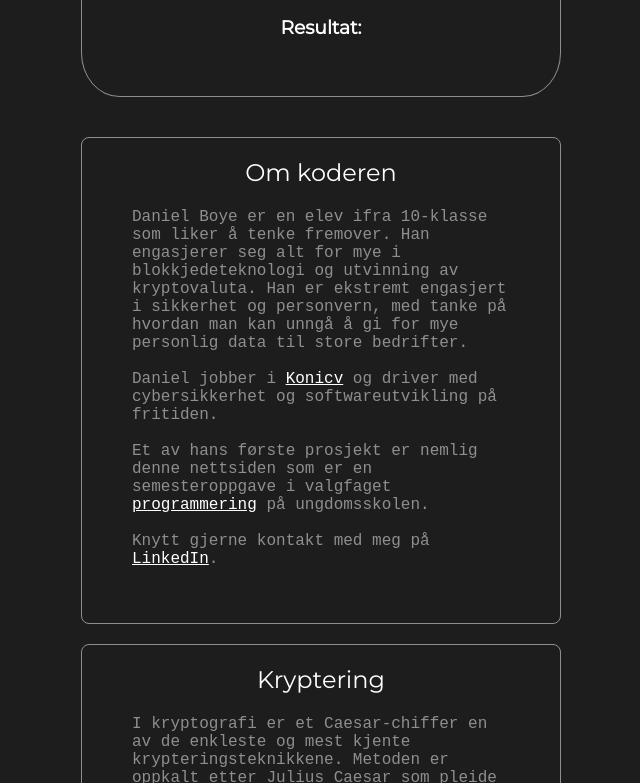
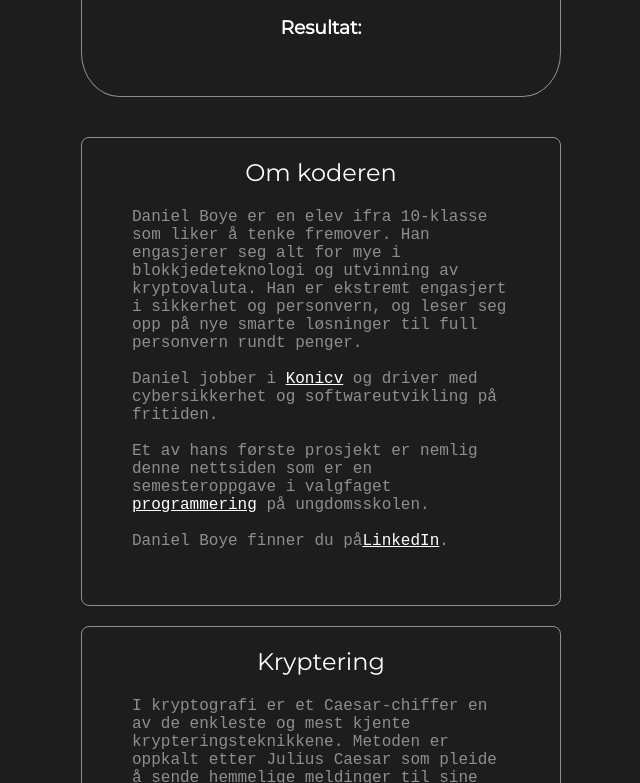
Before and after one commit to DanielBoye/Semesteroppgave-i-valgfag-programmering, a plain HTML site: page index.html in a window 1280 px wide. Shown: the part 473-1256 px from the top of the page, without its empty margins (319-959 px from the left). Drawn offline with Linux system fonts and the light colour scheme.

Commit message:
Oppdatering for tekst

```diff
--- a/index.html
+++ b/index.html
@@ -21,7 +21,7 @@
                     <div class="enkelboks-padding">
                         <h2 class="h2-overskrift">Om koderen</h2>
                         <p class="p-padding">
-                            Daniel Boye er en elev ifra 10-klasse som liker å tenke fremover. Han engasjerer seg alt for mye i blokkjedeteknologi og utvinning av kryptovaluta. Han er ekstremt engasjert i sikkerhet og personvern, med tanke på hvordan man kan unngå å gi for mye personlig data til store bedrifter.
+                            Daniel Boye er en elev ifra 10-klasse som liker å tenke fremover. Han engasjerer seg alt for mye i blokkjedeteknologi og utvinning av kryptovaluta. Han er ekstremt engasjert i sikkerhet og personvern, og leser seg opp på nye smarte løsninger til full personvern rundt penger.
                             <br>
                             <br>
                             Daniel jobber i <a href="https://www.konciv.com/" target="_blank">Konicv</a> og driver med cybersikkerhet og softwareutvikling på fritiden.
@@ -30,7 +30,7 @@
                             Et av hans første prosjekt er nemlig denne nettsiden som er en semesteroppgave i valgfaget <a href="https://www.udir.no/lk20/prg01-02/kompetansemaal-og-vurdering/kv304" target="_blank">programmering</a> på ungdomsskolen.
                             <br>
                             <br>
-                            Knytt gjerne kontakt med meg på <a href="https://www.linkedin.com/in/danielboye/" target="_blank">LinkedIn</a>.
+                            Daniel Boye finner du på<a href="https://www.linkedin.com/in/danielboye/" target="_blank">LinkedIn</a>.
                         </p>
                     </div>
                 </div>
```
